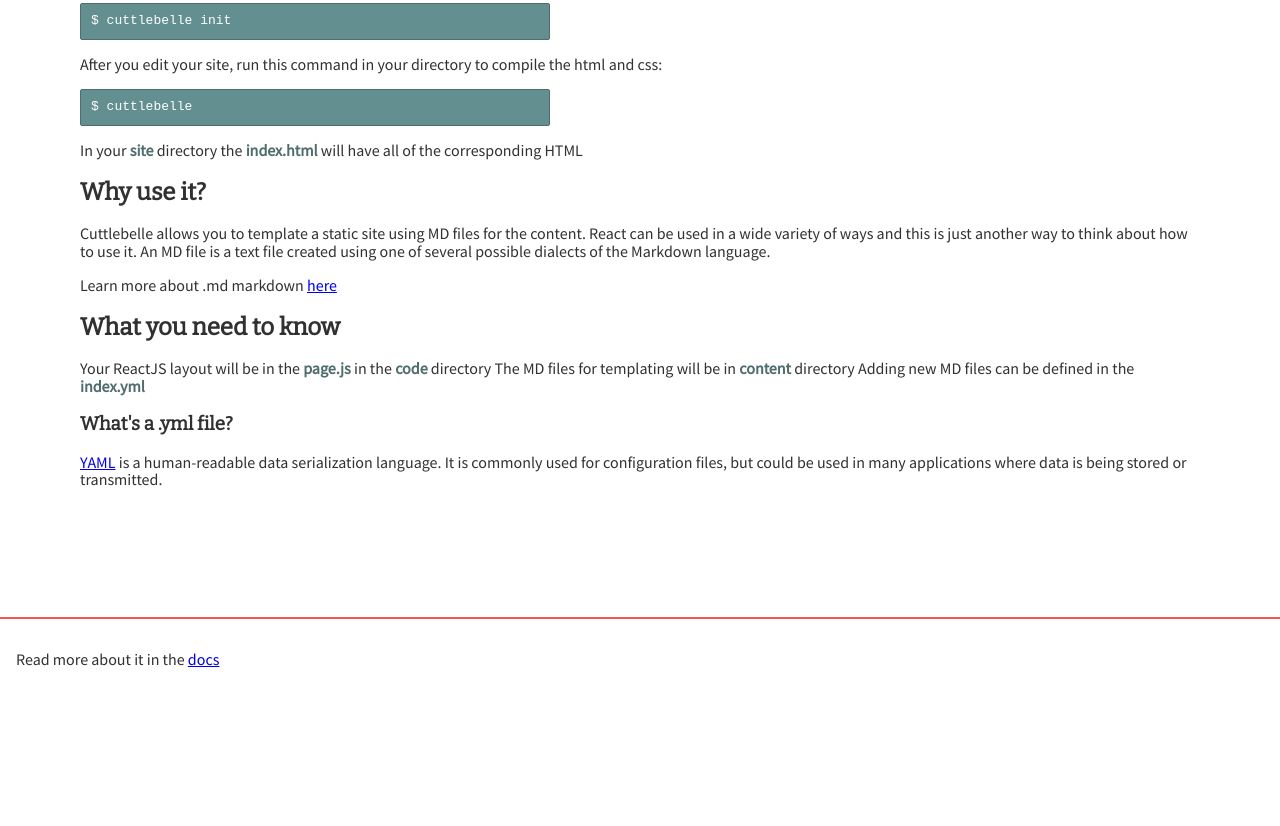
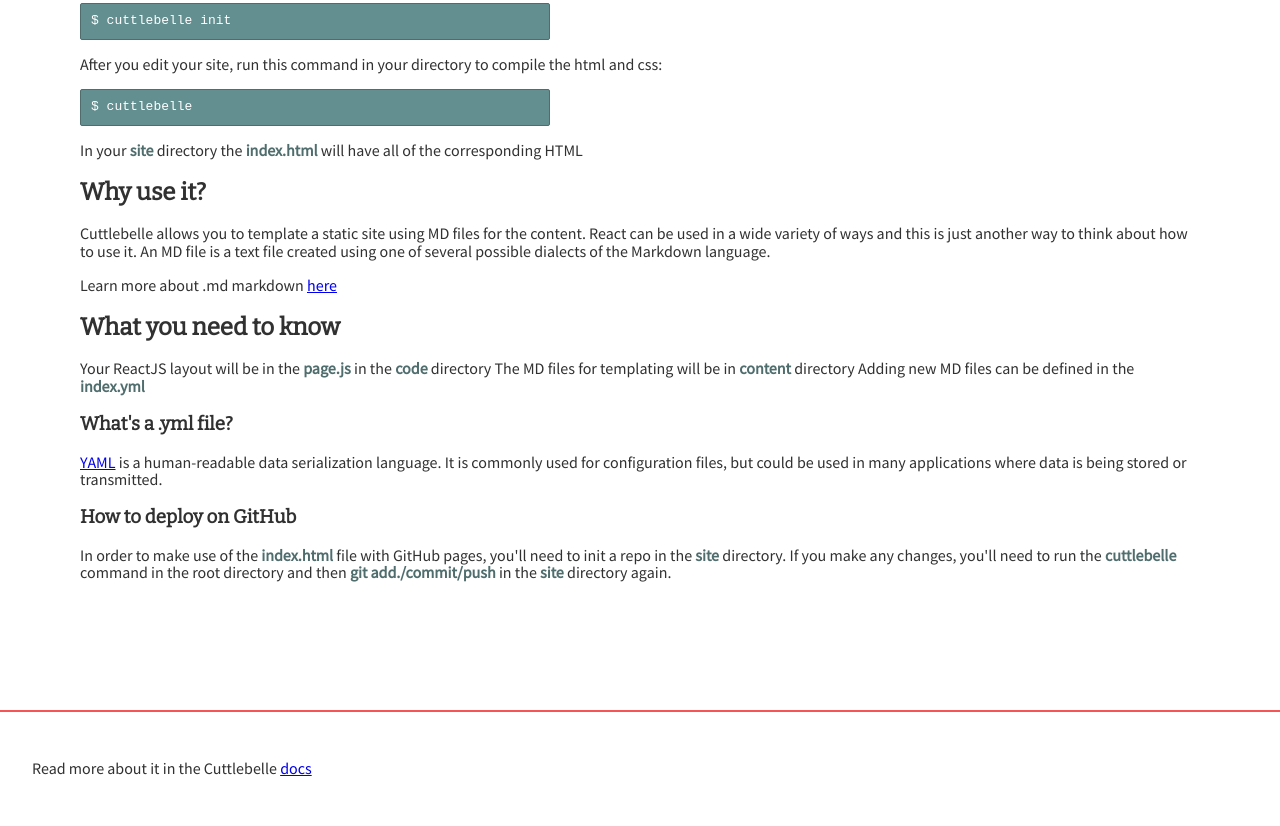
Before and after one commit to MonaTem/cuttlebelle_lightning_static, a plain HTML site: page index.html in a window 1280 px wide. Shown: the part 453-1279 px from the top of the page. Before the commit the page ends 1153 px from the top, so only its background shows below. Drawn offline with nearby package versions, Linux system fonts and the light colour scheme.

Commit message:
compiled site

```diff
--- a/assets/css/site.css
+++ b/assets/css/site.css
@@ -42,7 +42,7 @@
 footer {
 	grid-row-start: 2;
 	grid-row-end: 3;
-	padding: 1rem;
+	padding: 2rem;
 	border-top: 2px solid #f55555;
 }
 
--- a/index.html
+++ b/index.html
@@ -8,7 +8,7 @@
 <pre><code>$ cuttlebelle init
 </code></pre><p>After you edit your site, run this command in your directory to compile the html and css:</p>
 <pre><code>$ cuttlebelle
-</code></pre><p>In your <strong>site</strong> directory the <strong>index.html</strong> will have all of the corresponding HTML </p>
+</code></pre><p>In your <strong>site</strong> directory the <strong>index.html</strong> will have all of the corresponding HTML</p>
 <h2 id="why-use-it-">Why use it?</h2>
 <p>Cuttlebelle allows you to template a static site using MD files for the content. React can be used in a wide variety of ways and this is just another way to think about how to use it. An MD file is a text file created using one of several possible dialects of the Markdown language.</p>
 <p>Learn more about .md markdown <a href="https://github.com/adam-p/markdown-here/wiki/Markdown-Cheatsheet">here</a></p>
@@ -18,5 +18,7 @@
 Adding new MD files can be defined in the <strong>index.yml</strong></p>
 <h3 id="what-s-a-yml-file-">What&#39;s a .yml file?</h3>
 <p><a href="https://en.wikipedia.org/wiki/YAML">YAML</a> is a human-readable data serialization language. It is commonly used for configuration files, but could be used in many applications where data is being stored or transmitted.</p>
-</div><main></main></div><footer><p>Read more about it in the <a href="https://github.com/dominikwilkowski/cuttlebelle">docs</a></p>
+<h3 id="how-to-deploy-on-github">How to deploy on GitHub</h3>
+<p>In order to make use of the <strong>index.html</strong> file with GitHub pages, you&#39;ll need to init a repo in the <strong>site</strong> directory. If you make any changes, you&#39;ll need to run the <strong>cuttlebelle</strong> command in the root directory and then <strong>git add./commit/push</strong> in the <strong>site</strong> directory again.</p>
+</div><main></main></div><footer><p>Read more about it in the Cuttlebelle <a href="https://github.com/dominikwilkowski/cuttlebelle">docs</a></p>
 </footer></body></html>
```
